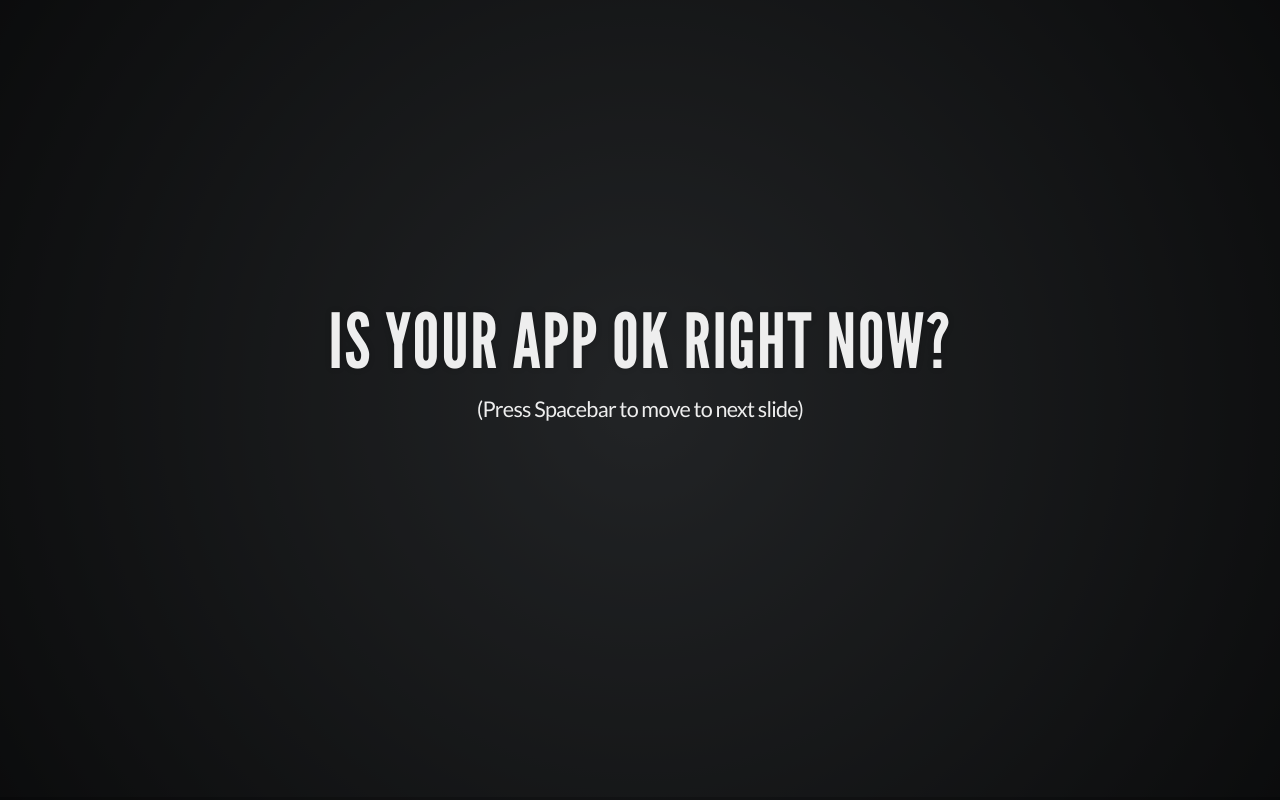
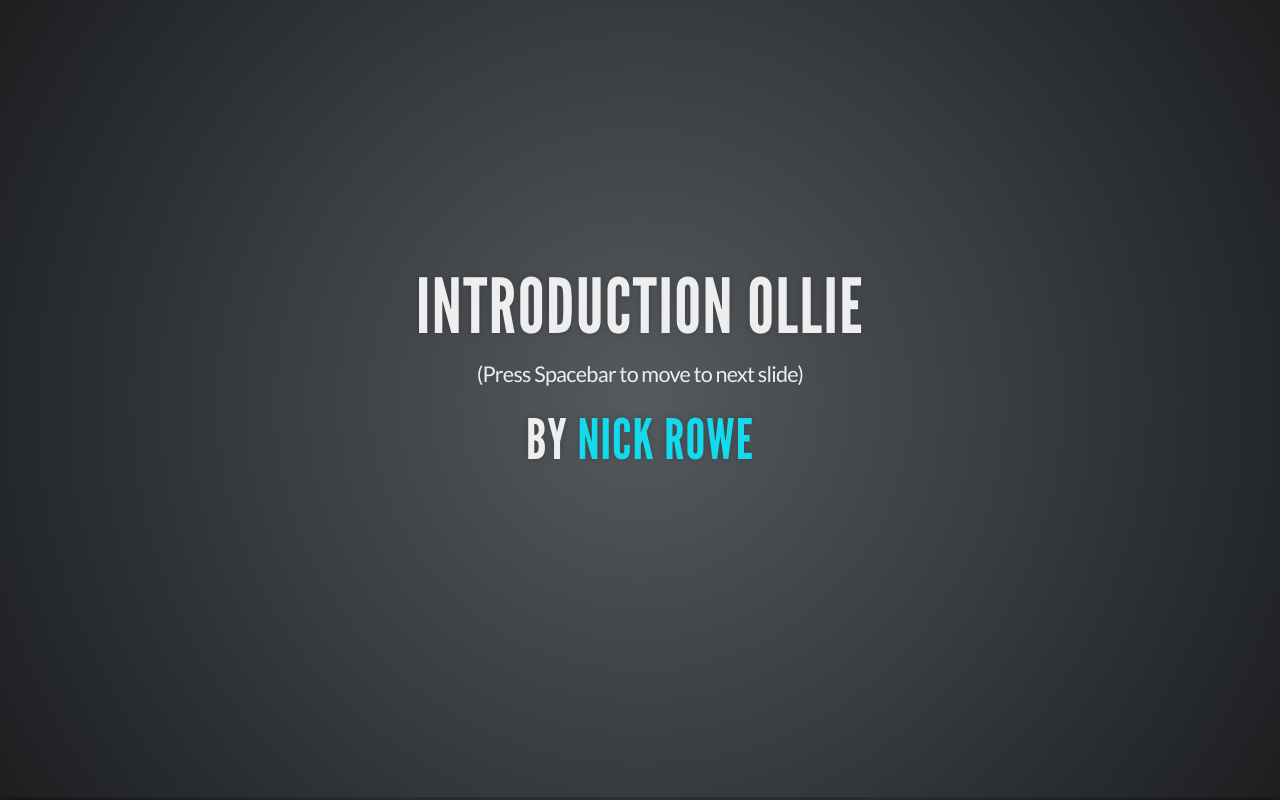
Before and after one commit to modcloth-labs/ollie, a plain HTML site: page ollie-introduction/index.html in a window 1280 px wide. Drawn offline with Linux system fonts and the light colour scheme.

Commit message:
Update presentation

```diff
--- a/ollie-introduction/index.html
+++ b/ollie-introduction/index.html
@@ -34,12 +34,19 @@ document.write( '<link rel="stylesheet" href="../vendor/reveal.js/css/print/' +
 
 <div class="reveal">
   <div class="slides">
-    <section id='a-little-bit-of-panic'>
+    <section>
+  <h2>Introduction Ollie</h2>
+  <p>
+    <small>(Press Spacebar to move to next slide)</small>
+  </p>
+  <h3>
+    by
+    <a href='mailto:n.rowe@modcloth.com'>Nick Rowe</a>
+  </h3>
+</section>
+<section id='a-little-bit-of-panic'>
   <section data-state='blackout'>
     <h2>Is Your App Ok Right now?</h2>
-    <p>
-      <small>(Press Spacebar to move to next slide)</small>
-    </p>
   </section>
   <section data-state='alert'>
     <p>Is the database all right?</p>
```
